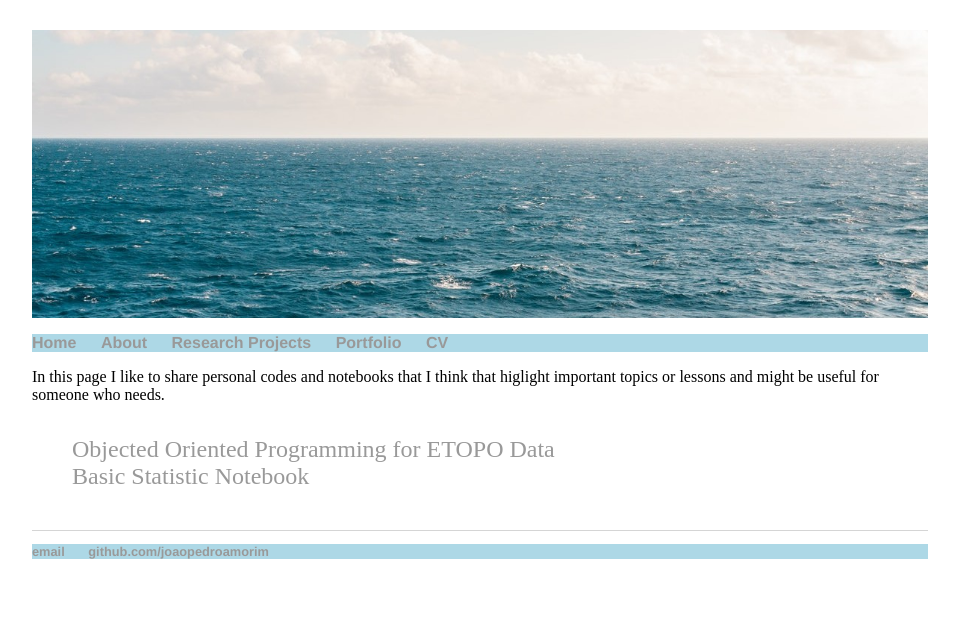
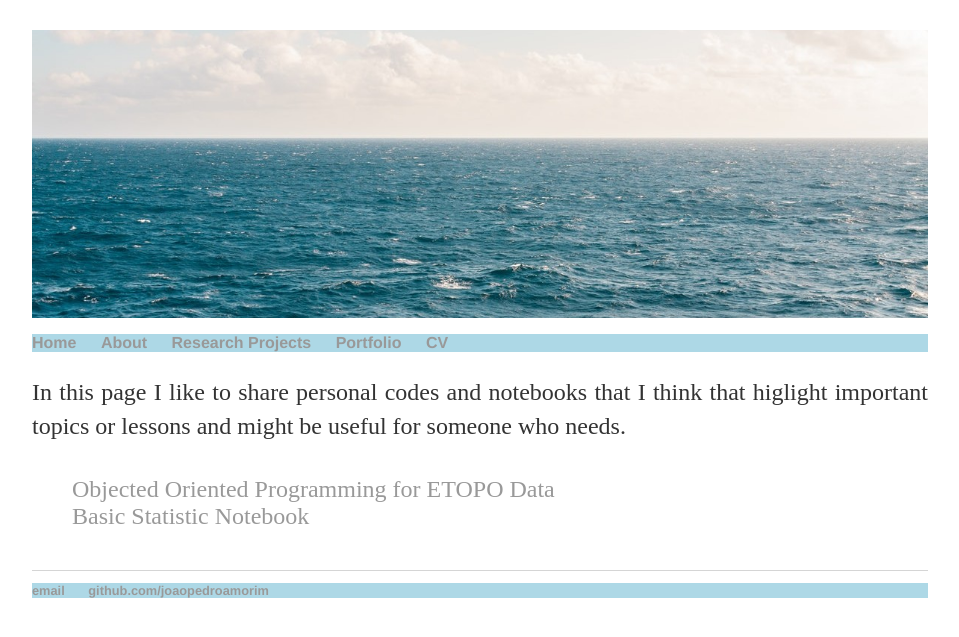
Before and after one commit to joaopedroamorim/joaopedroamorim.github.io, a Jekyll site: the page built from blog/index.html, in a window 1280 px wide. Shown: the top 637 px of the page, without its empty margins (160-1119 px from the left). Built offline with Jekyll 4.4.1, drawn with Linux system fonts in a browser that asks for light colours.

Commit message:
Update index.html

```diff
--- a/blog/index.html
+++ b/blog/index.html
@@ -2,8 +2,11 @@
 layout: default
 title:
 ---
-	In this page I like to share personal codes and notebooks that I think that higlight important topics or lessons and might be useful for someone who needs.
-
+	<div class = "blurb">
+        	<p align = "justify">
+		In this page I like to share personal codes and notebooks that I think that higlight important topics or lessons and might be useful for someone who needs.
+		</p>
+	</div><!--/.blurb -->
 	<h1>{{ page.title }}</h1>
 	<ul class="posts">
 
```
